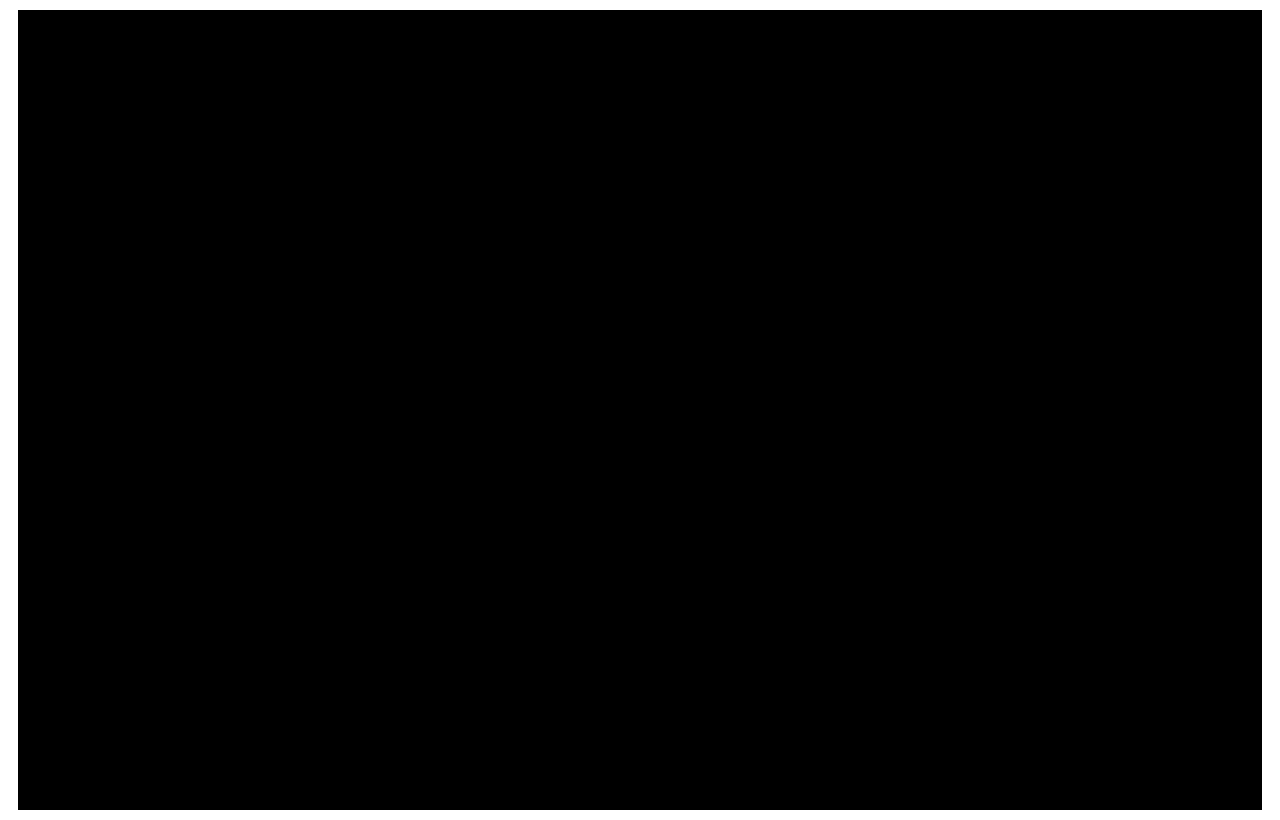
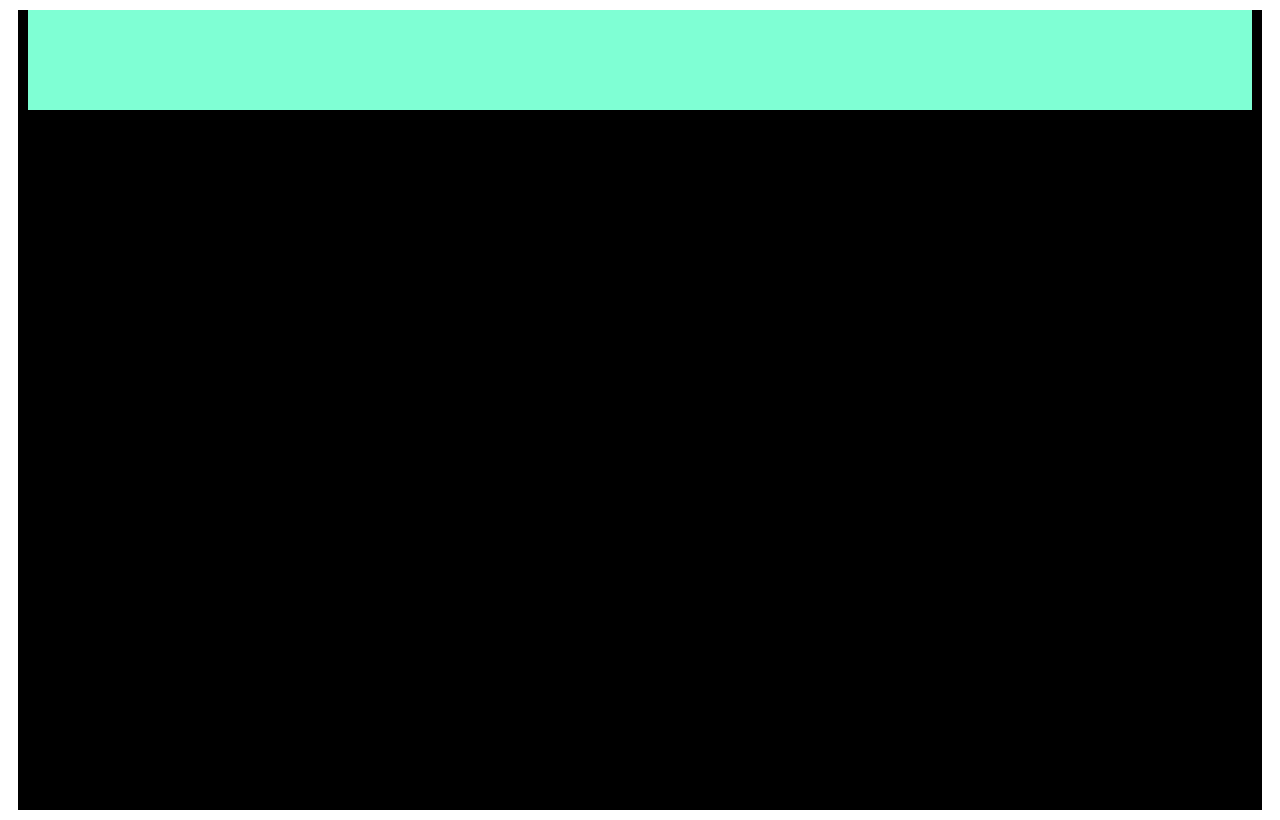
Before and after one commit to dgutper960/Dis_Interfaces, a plain HTML site: page Proyectos/GuiaEstilosX/index.html in a window 1280 px wide. Drawn offline with Linux system fonts and the light colour scheme.

Commit message:
guia de estilos1

```diff
--- a/Proyectos/GuiaEstilosX/styles.css
+++ b/Proyectos/GuiaEstilosX/styles.css
@@ -3,3 +3,9 @@
     margin: 10px;
     background-color: black;
 }
+
+.divCabecera {
+    height: 100px;
+    margin: 10px;
+    background-color: aquamarine;
+}
```
